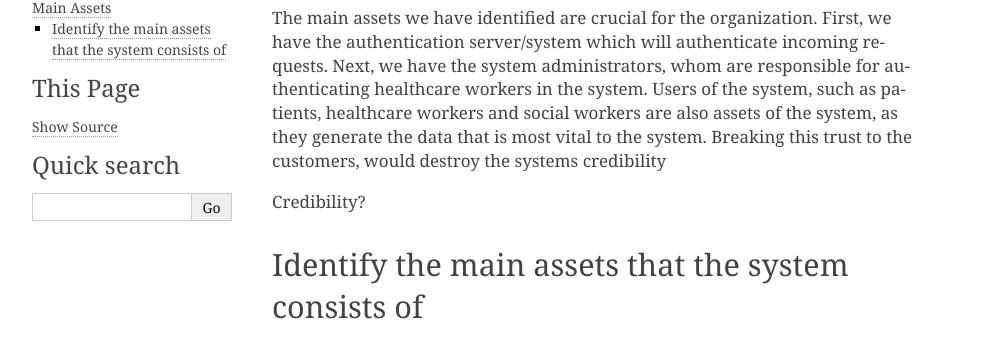
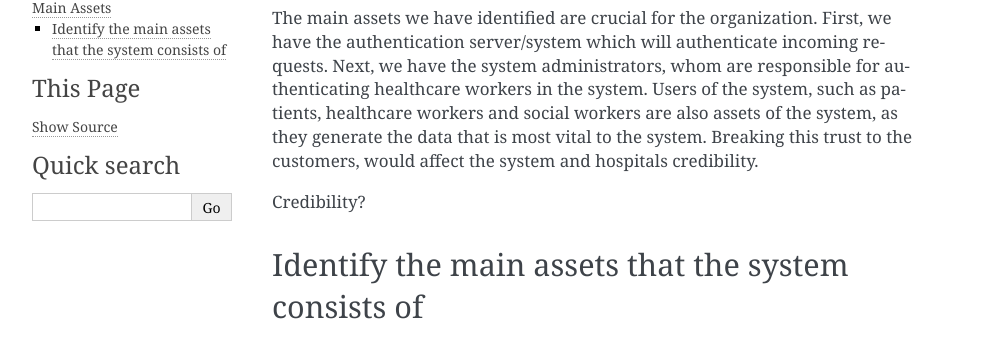
Before and after one commit to SteinarVrenne/school_imt3501, a Sphinx documentation site: the page built from Task 1/source/pages/03a_Main_Assets.rst, in a window 1280 px wide. Shown: the part 97-437 px from the top of the page, without its empty margins (148-1140 px from the left). Built offline with Sphinx 7.4.7, drawn with Linux system fonts in a browser that asks for light colours.

Commit message:
Testing....

```diff
--- a/Task 1/source/pages/03a_Main_Assets.rst
+++ b/Task 1/source/pages/03a_Main_Assets.rst
@@ -4,7 +4,7 @@ The main assets we have identified are crucial for the organization. First, we h
 will authenticate incoming requests. Next, we have the system administrators, whom are responsible for authenticating healthcare
 workers in the system.
 Users of the system, such as patients, healthcare workers and social workers are also assets of the system, as they generate
-the data that is most vital to the system. Breaking this trust to the customers, would destroy the systems credibility
+the data that is most vital to the system. Breaking this trust to the customers, would affect the system and hospitals credibility.
 
 Credibility?
 
```
Also changed, not shown: 1 other file.
